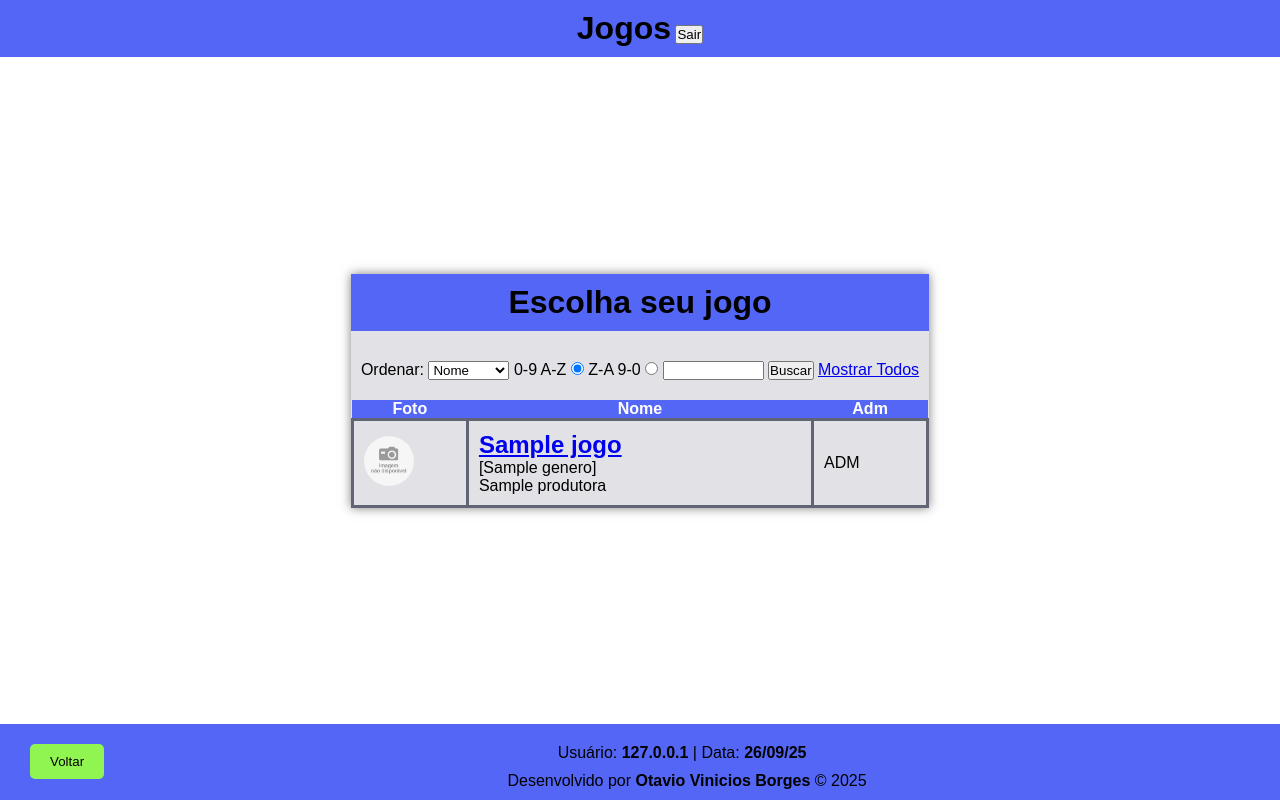
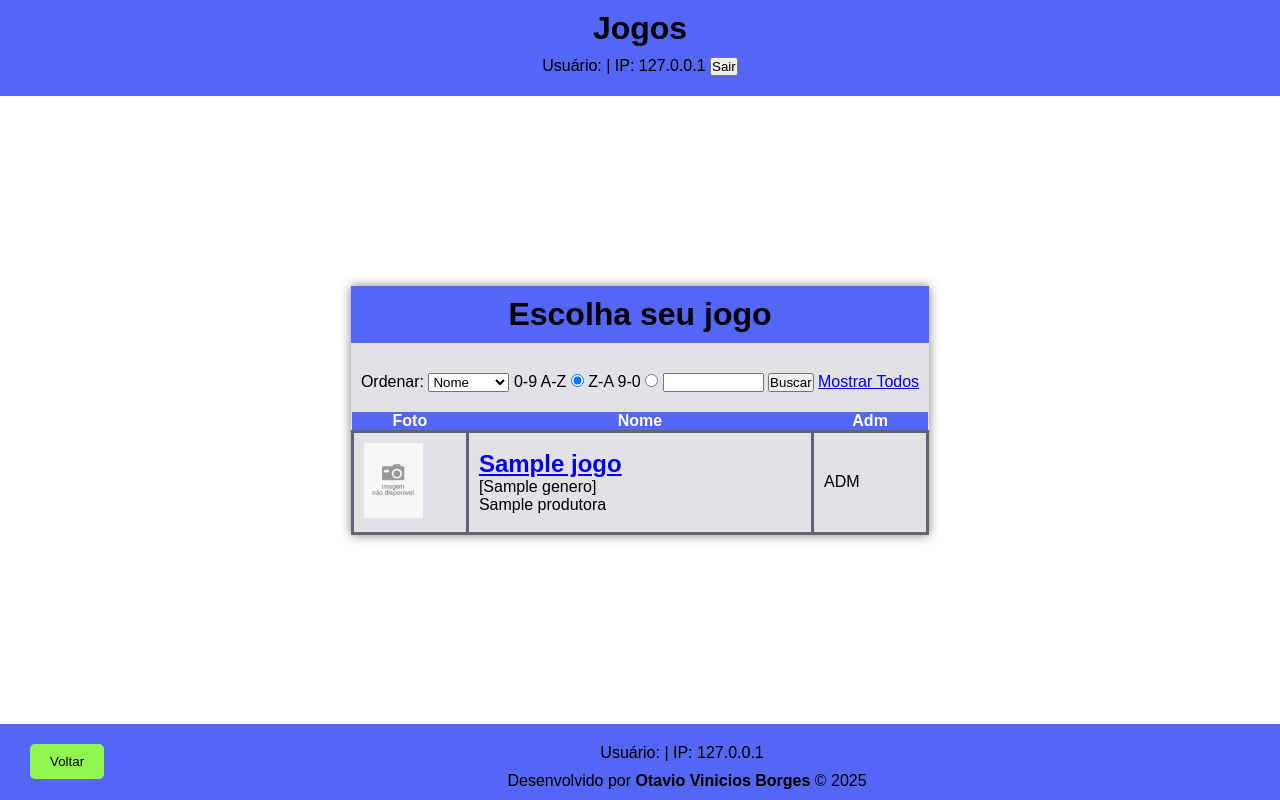
Before and after one commit to otavioborges1991/PHP-MySQL, a PHP site: page / in a window 1280 px wide. Run offline with PHP 8.4, Linux system fonts and the light colour scheme; tables that the repository leaves empty hold one stand-in row (values such as "Sample post").

Commit message:
criado a função usuario(), rodape.php e topo.php agora usam essa função

```diff
--- a/includes/funcoes.php
+++ b/includes/funcoes.php
@@ -1,6 +1,7 @@
 <?php
 
 function thumb($arquivo) {
+    // cria uma thubmanil
     $caminho = "fotos/$arquivo";
     if (is_null($arquivo) || !file_exists($caminho)) {
         return "fotos/indisponivel.png";
@@ -8,3 +9,14 @@
         return $caminho;
     }
 }
+function usuario($show_ip=false) {
+    // mostra informações sobreo usuario logado se houver um
+    $usuario = $_SESSION['USER'] ?? null; // provavelmente a parte que tem que ser trabalhada
+    $msg = "Usuário: $usuario";
+    if ($show_ip) {
+        $usuario_ip = $_SERVER['REMOTE_ADDR'] ?? null;
+        $msg .= " | IP: $usuario_ip";
+    }
+    return $msg;
+
+}
--- a/rodape.php
+++ b/rodape.php
@@ -1,12 +1,10 @@
 <?php
-$usuario_ip = $_SERVER['REMOTE_ADDR'] ?? null;
-$usuario_nome = $_SESSION['USER'] ?? $usuario_ip;
-$data = date('d/m/y')
+require_once "includes/funcoes.php"
 ?>
 <link rel="stylesheet" href="style/style.css">
 <footer>
     <button onclick="window.history.back()" class="margin float-left">Voltar</button>
-    <p class="margin"><?php echo "Usuário: <strong>{$usuario}</strong> | Data: <strong>{$data}</strong>"?></p>
+    <p class="margin"><?php echo usuario(show_ip:true);?></p>
     <p class="float-bottom">Desenvolvido por <strong>Otavio Vinicios Borges</strong> &copy; 2025</p>
 </footer>
 <?php $banco->close(); ?>
--- a/style/table.css
+++ b/style/table.css
@@ -28,10 +28,8 @@
 }
 
 td img {
-    height: 50px;
-    width: 50px;
+    height: 75px;
     object-fit: cover;
-    border-radius: 50%;
 }
 
 table tr {
--- a/topo.php
+++ b/topo.php
@@ -1,14 +1,11 @@
 <link rel="stylesheet" href="style/style.css">
 <?php
-    $usuario_ip = $_SERVER['REMOTE_ADDR'] ?? null;
-    $usuario = $_SESSION['USER'] ?? $usuario_ip;
-    $data = date('d/m/y')
+require_once "includes/funcoes.php"
 ?>
 <header>
-    <div class="inline-block">
-        <h1>Jogos</h1>
-    </div>
-    <div class="inline-block">
+    <h1>Jogos</h1>
+    <nav class="margin">
+        <?php echo usuario(show_ip:true);?>
         <input type="button" value="<?php if ($usuario != null) {echo 'Sair';} else { echo 'Entrar';}?>">
-    </div>
+    </nav>
 </header>
```
